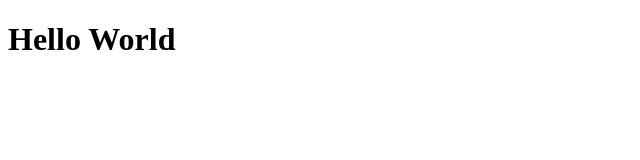
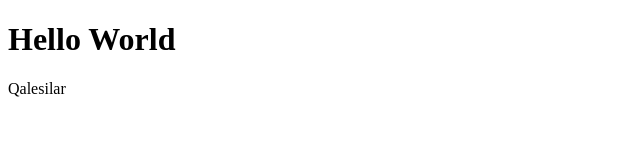
Before and after one commit to JasurbekXorinjonov/github-tutorial, a plain HTML site: page index.html in a window 1280 px wide. Shown: the full height of the page, 0-640 px from the left. Drawn offline with Linux system fonts and the light colour scheme.

Commit message:
add new tag

```diff
--- a/index.html
+++ b/index.html
@@ -8,5 +8,6 @@
   </head>
   <body>
     <h1>Hello World</h1>
+    <p>Qalesilar</p>
   </body>
 </html>
```
